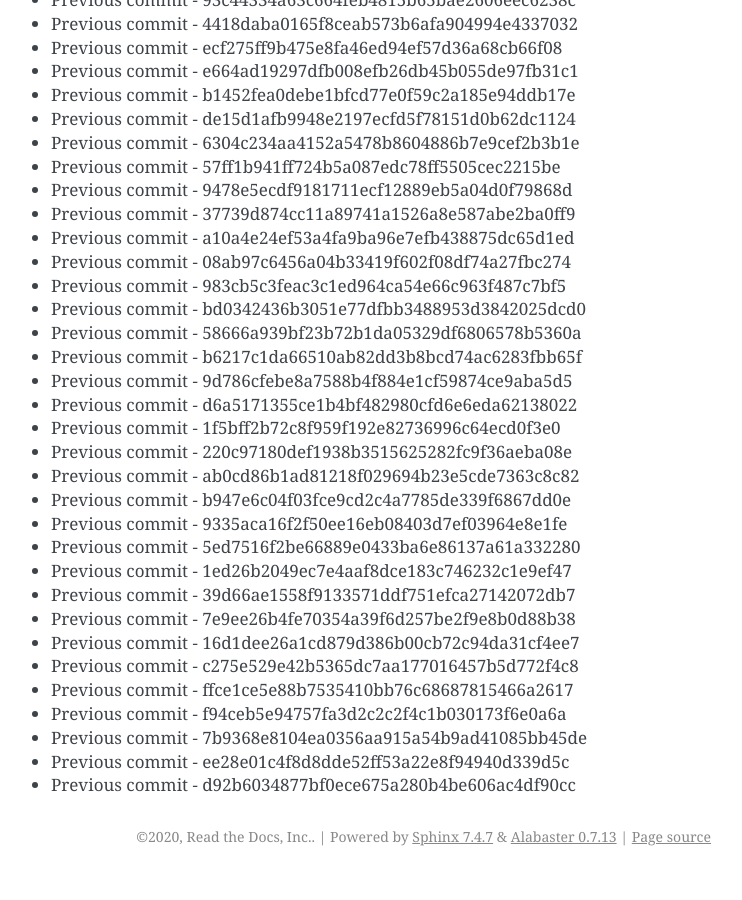
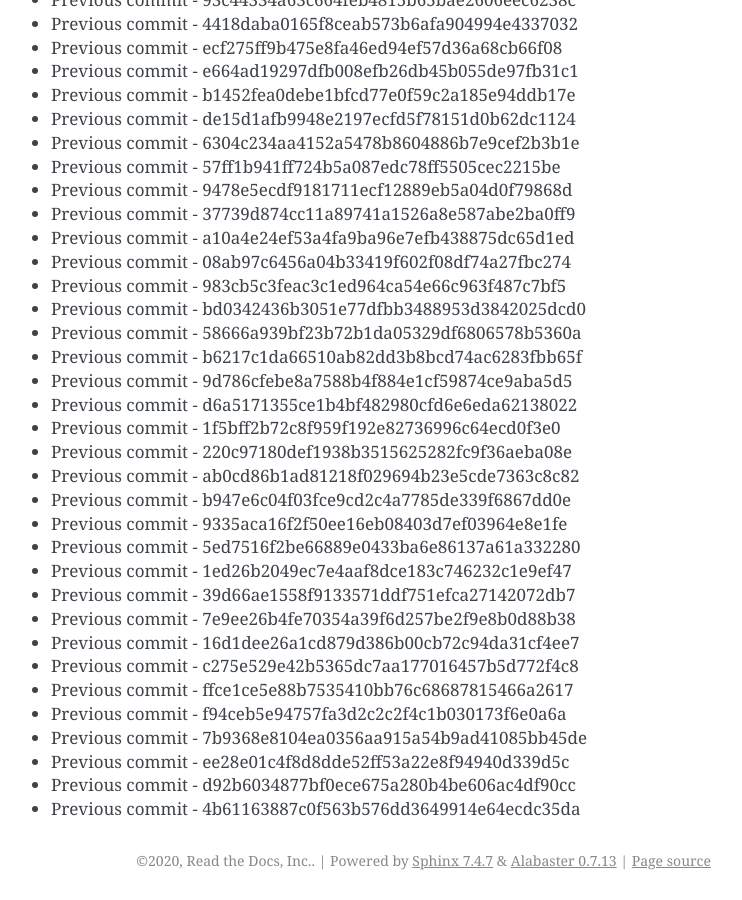
Before and after one commit to readthedocs/rtd-git-stresstest, a Sphinx documentation site: the page built from docs/updates.rst, in a window 1280 px wide and 900 px high, scrolled down 13482 px. Shown: the whole window, without its empty margins (399-1141 px from the left). Built offline with Sphinx 7.4.7, drawn with Linux system fonts in a browser that asks for light colours; before the commit the page ends 14358 px from its top, so only the background shows below that.

Commit message:
Generating commit from previous: 4b61163887c0f563b576dd3649914e64ecdc35da

```diff
--- a/docs/updates.rst
+++ b/docs/updates.rst
@@ -598,3 +598,4 @@ It can be tested for any performance characteristics.
 * Previous commit - 7b9368e8104ea0356aa915a54b9ad41085bb45de
 * Previous commit - ee28e01c4f8d8dde52ff53a22e8f94940d339d5c
 * Previous commit - d92b6034877bf0ece675a280b4be606ac4df90cc
+* Previous commit - 4b61163887c0f563b576dd3649914e64ecdc35da
```
